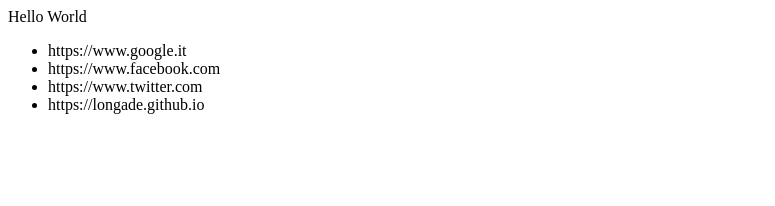
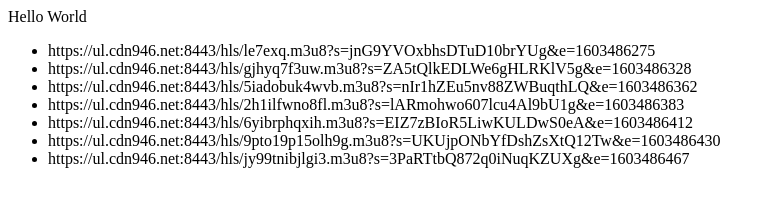
Before and after one commit to longade/longade.github.io, a plain HTML site: page index.html in a window 1280 px wide. Shown: the whole page, without its empty margins (0-775 px from the left). Drawn offline with Linux system fonts and the light colour scheme.

Commit message:
Update index.html

```diff
--- a/index.html
+++ b/index.html
@@ -5,10 +5,13 @@
 <body>
     Hello World
     <ul>
-        <li>https://www.google.it</li>
-        <li>https://www.facebook.com</li>
-        <li>https://www.twitter.com</li>
-        <li>https://longade.github.io</li>
+        <li>https://ul.cdn946.net:8443/hls/le7exq.m3u8?s=jnG9YVOxbhsDTuD10brYUg&e=1603486275</li>
+        <li>https://ul.cdn946.net:8443/hls/gjhyq7f3uw.m3u8?s=ZA5tQlkEDLWe6gHLRKlV5g&e=1603486328</li>
+        <li>https://ul.cdn946.net:8443/hls/5iadobuk4wvb.m3u8?s=nIr1hZEu5nv88ZWBuqthLQ&e=1603486362</li>
+        <li>https://ul.cdn946.net:8443/hls/2h1ilfwno8fl.m3u8?s=lARmohwo607lcu4Al9bU1g&e=1603486383</li>
+        <li>https://ul.cdn946.net:8443/hls/6yibrphqxih.m3u8?s=EIZ7zBIoR5LiwKULDwS0eA&e=1603486412</li>
+        <li>https://ul.cdn946.net:8443/hls/9pto19p15olh9g.m3u8?s=UKUjpONbYfDshZsXtQ12Tw&e=1603486430</li>
+        <li>https://ul.cdn946.net:8443/hls/jy99tnibjlgi3.m3u8?s=3PaRTtbQ872q0iNuqKZUXg&e=1603486467</li>
     </ul>
 </body>
 
```
